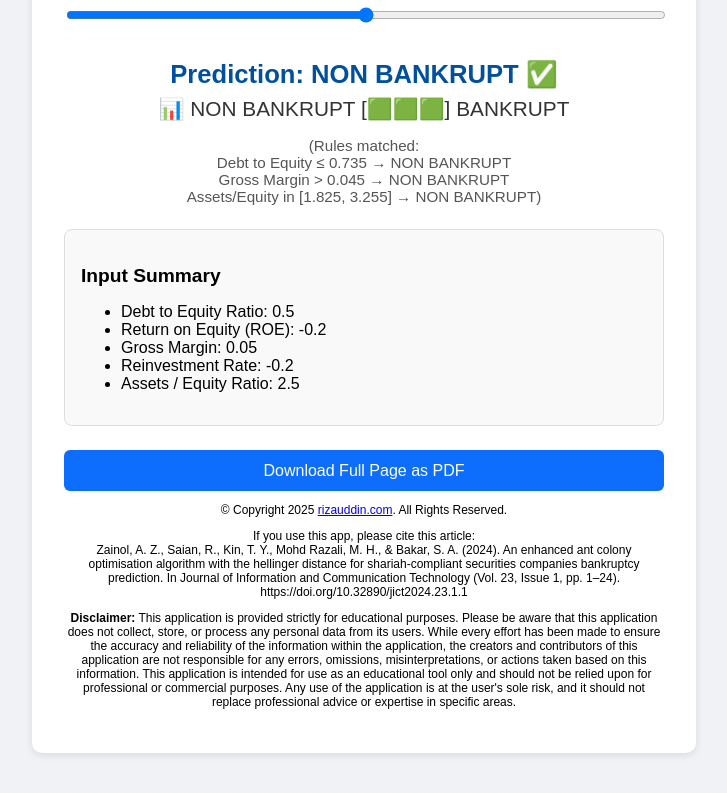
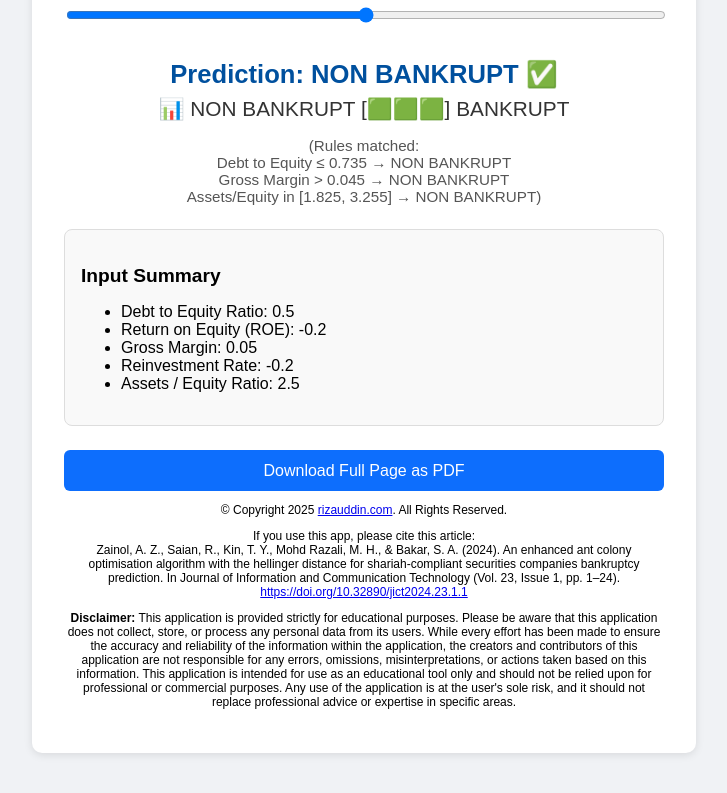
Before and after one commit to rizauddin/bankruptcy-predictor, a plain HTML site: page index.html in a window 1280 px wide. Shown: the part 442-1235 px from the top of the page, without its empty margins (276-1003 px from the left). Drawn offline with Linux system fonts and the light colour scheme.

Commit message:
Update index.html

```diff
--- a/index.html
+++ b/index.html
@@ -180,7 +180,7 @@
       <p style="font-size: 12px;text-align:center">© Copyright 2025 <a href="https://rizauddin.com">rizauddin.com</a>. All Rights Reserved.</p>
 
       <p style="font-size: 12px;text-align:center">If you use this app, please cite this article:<br>
-      Zainol, A. Z., Saian, R., Kin, T. Y., Mohd Razali, M. H., &amp; Bakar, S. A. (2024). An enhanced ant colony optimisation algorithm with the hellinger distance for shariah-compliant securities companies bankruptcy prediction. In Journal of Information and Communication Technology (Vol. 23, Issue 1, pp. 1–24). https://doi.org/10.32890/jict2024.23.1.1</p>
+      Zainol, A. Z., Saian, R., Kin, T. Y., Mohd Razali, M. H., &amp; Bakar, S. A. (2024). An enhanced ant colony optimisation algorithm with the hellinger distance for shariah-compliant securities companies bankruptcy prediction. In Journal of Information and Communication Technology (Vol. 23, Issue 1, pp. 1–24). <a href="https://doi.org/10.32890/jict2024.23.1.1">https://doi.org/10.32890/jict2024.23.1.1</a></p>
 
 
       <p style="font-size: 12px;text-align:center"><b>Disclaimer:</b> This application is provided strictly for educational purposes. Please be aware that this application does not collect, store, or process any personal data from its users. While every effort has been made to ensure the accuracy and reliability of the information within the application, the creators and contributors of this application are not responsible for any errors, omissions, misinterpretations, or actions taken based on this information. This application is intended for use as an educational tool only and should not be relied upon for professional or commercial purposes. Any use of the application is at the user's sole risk, and it should not replace professional advice or expertise in specific areas.</p>
```
